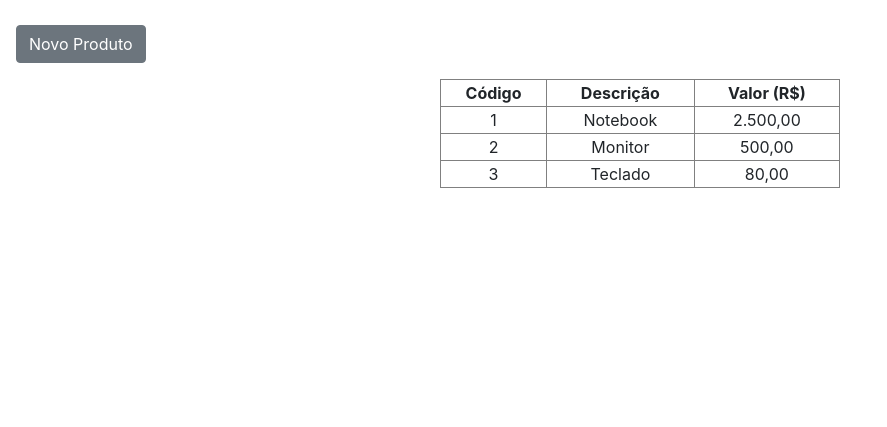
After one commit to VrBnDev/PW2024.2, a Django app: page /lista/ in a window 1280 px wide. The commit adds this page. Shown: the part 373-800 px from the top of the page, without its empty margins (0-887 px from the left). Run offline with Django 4.2, Linux system fonts and the light colour scheme; some libraries are stand-ins or nearby versions.

```diff
--- a/home/static/css/styles.css
+++ /dev/null
@@ -1,4 +0,0 @@
-*{
-    padding: 0;
-    margin: 0;
-}
--- a/home/templates/ajuda.html
+++ b/home/templates/desafio.html
@@ -4,8 +4,10 @@
 <body>
 
     <main>
-        <h1 class="text-center">Ajuda</h1>
-    </main>
+        <h1 class="text-center">Desafios</h1>
+
+        {% include 'partials/card.html' %}
+      </main>
     <!-- JavaScript (Opcional) -->
     <!-- jQuery primeiro, depois Popper.js, depois Bootstrap JS -->
     <script src="https://code.jquery.com/jquery-3.3.1.slim.min.js" integrity="sha384-q8i/X+965DzO0rT7abK41JStQIAqVgRVzpbzo5smXKp4YfRvH+8abtTE1Pi6jizo" crossorigin="anonymous"></script>
--- a/home/templates/partials/head.html
+++ b/home/templates/partials/head.html
@@ -13,6 +13,7 @@
     <link rel="stylesheet" href="https://stackpath.bootstrapcdn.com/bootstrap/4.1.3/css/bootstrap.min.css" integrity="sha384-MCw98/SFnGE8fJT3GXwEOngsV7Zt27NXFoaoApmYm81iuXoPkFOJwJ8ERdknLPMO" crossorigin="anonymous">
     {% load static %}
     <link rel="stylesheet" href="{% static 'css/styles.css' %}">
+    <link rel="shortcut icon" href="{% static 'img/favicon.ico' %}" type="image/x-icon">
 
     <title>Página Principal</title>
   </head>
--- a/home/templates/partials/header.html
+++ b/home/templates/partials/header.html
@@ -12,7 +12,7 @@
             <a class="nav-link text-light text-center" href="{% url 'sobre' %}">Sobre</a>
           </li>
           <li class="nav-item">
-            <a class="nav-link text-light text-center" href="{% url 'ajuda' %}">Ajuda</a>
+            <a class="nav-link text-light text-center" href="{% url 'desafio' %}">Desafios</a>
           </li>
           <li class="nav-item">
             <a class="nav-link text-light text-center" href="{% url 'contato' %}">Contatos</a>
--- /dev/null
+++ b/home/templates/produto/lista.html
@@ -0,0 +1,26 @@
+{% include "partials/head.html" %}
+{% include "partials/header.html" %}
+
+<body>
+
+
+    <h1 class="text-center">Lista de Produtos</h1>
+
+    <a class="m-3 btn btn-secondary" href="{% url 'formularioproduto' %}">Novo Produto</a>
+
+    <table class="text-center mx-auto" border="1" width='400'>
+        <tr>
+            <th>Código</th>
+            <th>Descrição</th>
+            <th>Valor (R$)</th>
+        </tr>
+        {% for item in lista %}
+        <tr>
+            <td>{{item.id}}</td>
+            <td>{{item.nome}}</td>
+            <td>{{item.preco}}<br></td>
+        </tr>
+        {% endfor %}
+    </table>
+
+</body>
--- a/home/urls.py
+++ b/home/urls.py
@@ -5,7 +5,9 @@ urlpatterns = [
     path("", views.home, name="index"),
     path("sobre/", views.sobre, name="sobre"),
     path("contato/", views.contato, name="contato"),
-    path("ajuda/", views.ajuda, name="ajuda"),
+    path("desafio/", views.desafio, name="desafio"),
     path("perfil/<str:usuario>", views.perfil, name='perfil'),
     path("diasemana/<str:dia>", views.diasemana, name='diasemana'),
+    path("lista/", views.lista, name='lista'),
+    path("formularioproduto/", views.formularioproduto, name='formularioproduto')
 ]
--- a/home/views.py
+++ b/home/views.py
@@ -14,8 +14,15 @@ def contato(request):
     return render(request, 'contato.html')
 
 
-def ajuda(request):
-    return render(request, 'ajuda.html')
+def desafio(request):
+    contexto = {
+        'lista' :[
+        {'id': 1, 'nome': 'Perfil','descricao': 'Redicione o usuário para uma página com uma saudação e o nome dele.', 'imagem': "perfil.jpg", "input": "inline", 'url': "perfil"},
+        {'id': 2, 'nome': 'Dias da Semana','descricao': 'Caro usuário você tem direito a uma mensagem semanal. Para escolher sua mensagem, escolha um número de 1 a 7.', 'imagem': "diassemanas.png", "input": "inline", 'url': "diasemana"},
+        {'id': 3, 'nome': 'Produtos','descricao': 'Nesse case uma listagem de produtos foi cadastrado.', 'imagem': "produtos.jpg", "input": "none", 'url': "produto"},
+    ]}
+
+    return render(request, 'desafio.html', contexto)
 
 
 def perfil(request, usuario):
@@ -29,3 +36,17 @@ def diasemana(request, dia):
         return render(request, 'diasemana.html', {'dia': 'inválido'})
 
     return render(request, 'diasemana.html', {'dia': semana[dia]})
+
+def lista(request):
+    contexto = {
+        'lista': [
+            {'id': 1, 'nome': 'Notebook', 'preco': '2.500,00'},
+            {'id': 2, 'nome': 'Monitor', 'preco': '500,00'},
+            {'id': 3, 'nome': 'Teclado', 'preco': '80,00'},
+        ]
+    }
+
+    return render(request, 'produto/lista.html', contexto)
+
+def formularioproduto(request):
+    return render(request, 'produto/formulario.html')
```
Also changed, not shown: home/templates/partials/card.html (+17 -13 lines), home/templates/produto/formulario.html (added, +19 -0 lines), home/static/img/favicon.ico (added), home/static/img/perfil.jpg (added), home/static/img/produtos.jpg (added).
